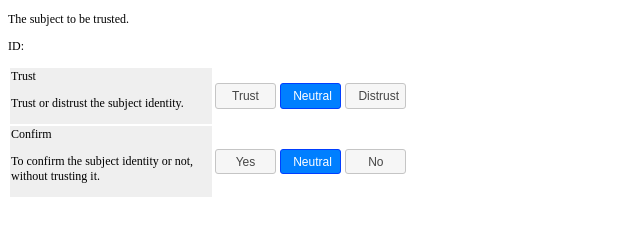
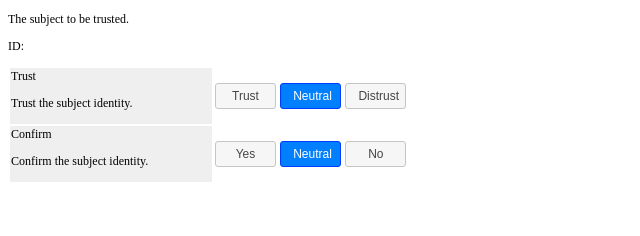
Before and after one commit to keutmann/TrustChromeExtension, a browser extension: page modal.html in a window 1280 px wide. Shown: the whole page, without its empty margins (0-640 px from the left). Drawn offline with nearby package versions, Linux system fonts and the light colour scheme.

Commit message:
Text changes

```diff
--- a/modal.html
+++ b/modal.html
@@ -76,7 +76,7 @@
             <tr>
                 <td class="formdescription">
                     <h4>Trust</h4>
-                    <p>Trust or distrust the subject identity.</p>
+                    <p>Trust the subject identity.</p>
                 </td>
                 <td class="forminput" >
                     <label for="radio-trust" class="radio-label">Trust</label>
@@ -90,7 +90,7 @@
             <tr>
                 <td class="formdescription">
                     <h4>Confirm</h4>
-                    <p>To confirm the subject identity or not, without trusting it.</p>
+                    <p>Confirm the subject identity.</p>
                 </td>
                 <td class="forminput">
                     <label for="radio-confirm-yes" class="radio-label">Yes</label>
```
